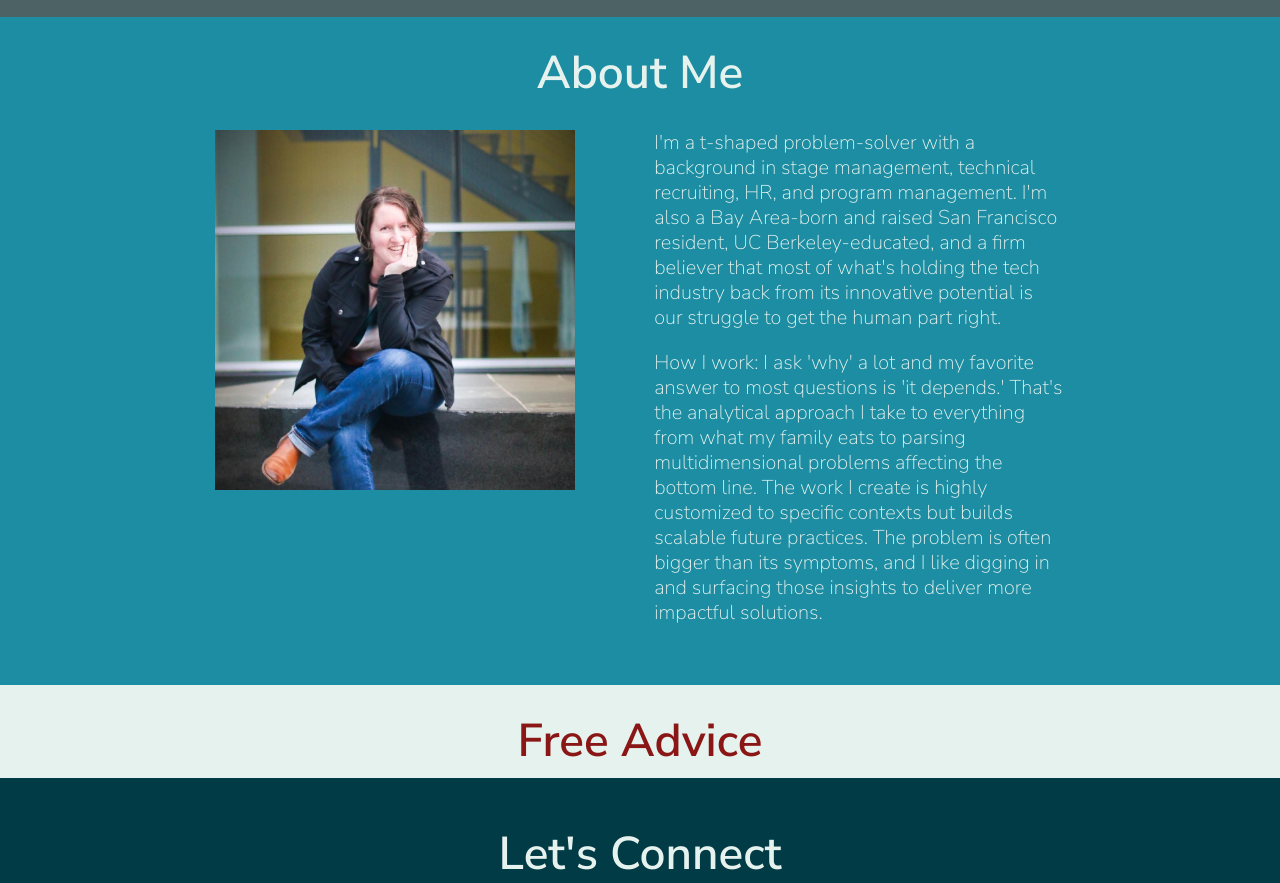
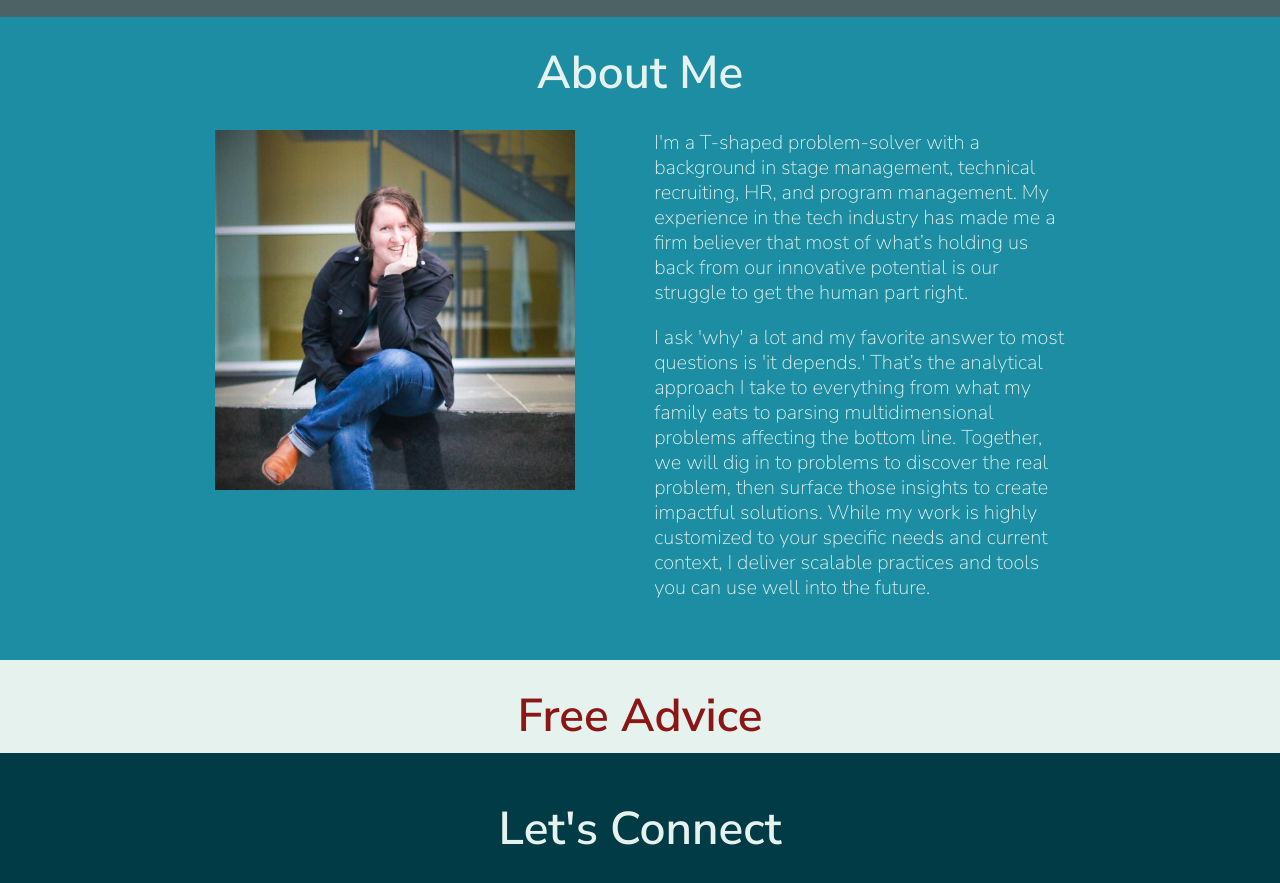
Before and after one commit to sheeshalicia/kristalane, a website built with Parcel: page index.html in a window 1280 px wide. Shown: the part 1986-2869 px from the top of the page. Built offline with nearby package versions, Linux system fonts and the light colour scheme; a script that the page names is missing.

Commit message:
Copyedits

```diff
--- a/index.html
+++ b/index.html
@@ -90,7 +90,7 @@
       <img src="img/krista.jpg" alt="krista-headshot">
     </div>
     <div class="bio">
-    <p>I'm a t-shaped problem-solver with a background in stage management, technical recruiting, HR, and program management. I'm also a Bay Area-born and raised San Francisco resident, UC Berkeley-educated, and a firm believer that most of what's holding the tech industry back from its innovative potential is our struggle to get the human part right. </p> <p>How I work: I ask 'why' a lot and my favorite answer to most questions is 'it depends.' That's the analytical approach I take to everything from what my family eats to parsing multidimensional problems affecting the bottom line. The work I create is highly customized to specific contexts but builds scalable future practices. The problem is often bigger than its symptoms, and I like digging in and surfacing those insights to deliver more impactful solutions.</p>
+    <p>I'm a T-shaped problem-solver with a background in stage management, technical recruiting, HR, and program management. My experience in the tech industry has made me a firm believer that most of what’s holding us back from our innovative potential is our struggle to get the human part right.</p> <p>I ask 'why' a lot and my favorite answer to most questions is 'it depends.' That’s the analytical approach I take to everything from what my family eats to parsing multidimensional problems affecting the bottom line. Together, we will dig in to problems to discover the real problem, then surface those insights to create impactful solutions. While my work is highly customized to your specific needs and current context, I deliver scalable practices and tools you can use well into the future.</p>
   </div><!--end bio-->
 </div><!--end content-wrapper-->
 </section><!--end about-->
```
